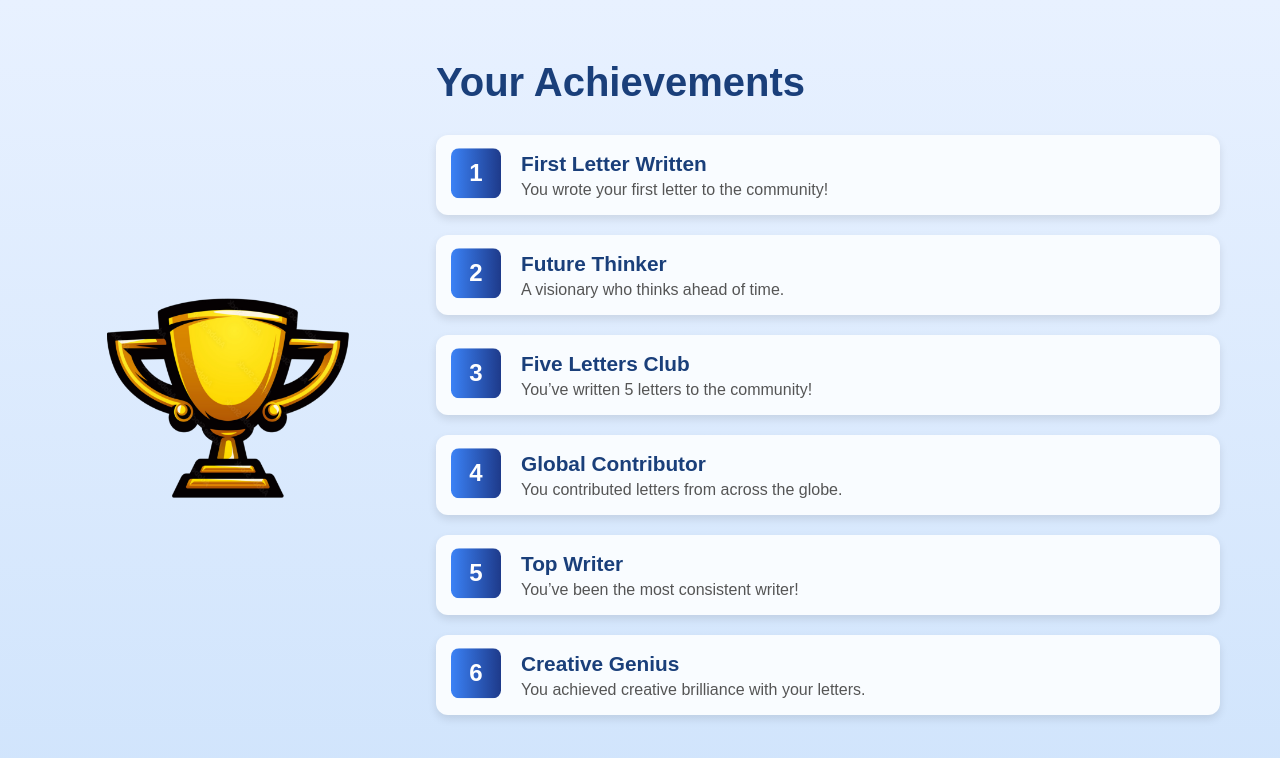
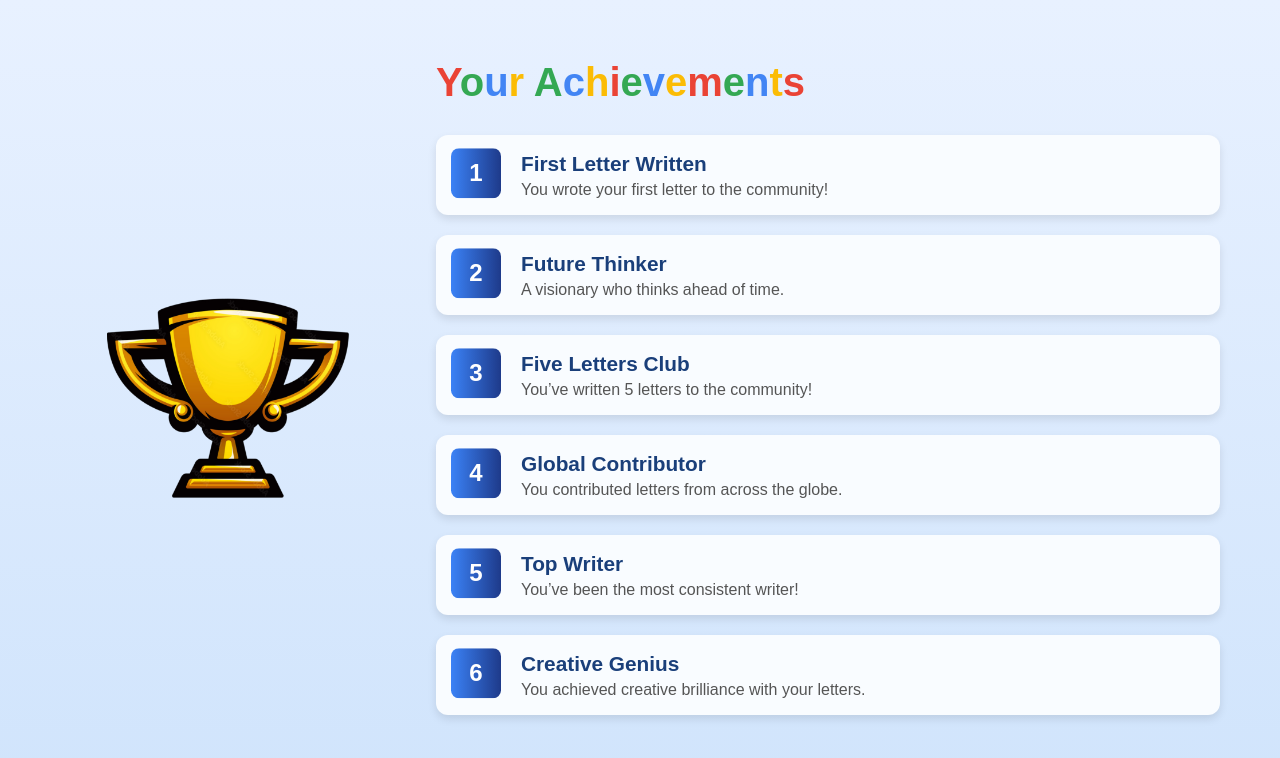
Before and after one commit to vecodesh/Time-Capsule, a React (Create React App) app in the folder my-react-app/: page /achievements in a window 1280 px wide. Shown: the top 758 px of the page. Built offline with nearby package versions, Linux system fonts and the light colour scheme.

Commit message:
Updated Achievements.js

```diff
--- a/my-react-app/src/components/Achievements.js
+++ b/my-react-app/src/components/Achievements.js
@@ -1,6 +1,6 @@
 import React from "react";
 import "./Achievements.css";
-import awardImage from "./award.png";
+import awardImage from "./award.png"; // Import the award image
 
 const Achievements = () => {
     const achievements = [
@@ -12,6 +12,16 @@ const Achievements = () => {
         { id: 6, title: "Creative Genius", description: "You achieved creative brilliance with your letters." }
     ];
 
+    // Function to colorize the text
+    const coloredHeaderText = (text) => {
+        const colors = ["#EA4335", "#34A853", "#4285F4", "#FBBC05"]; // Google vibrant colors: red, green, blue, yellow
+        return text.split("").map((char, index) => (
+            <span key={index} style={{ color: colors[index % colors.length] }}>
+                {char}
+            </span>
+        ));
+    };
+
     return (
         <div className="achievements-container">
             {/* Trophy Section */}
@@ -21,7 +31,9 @@ const Achievements = () => {
 
             {/* Achievements Section */}
             <div className="achievements-content">
-                <h2 className="achievements-header">Your Achievements</h2>
+                <h2 className="achievements-header">
+                    {coloredHeaderText("Your Achievements")}
+                </h2>
                 {achievements.map((item) => (
                     <div key={item.id} className="achievement-item">
                         <div className="number-box">{item.id}</div>
```
